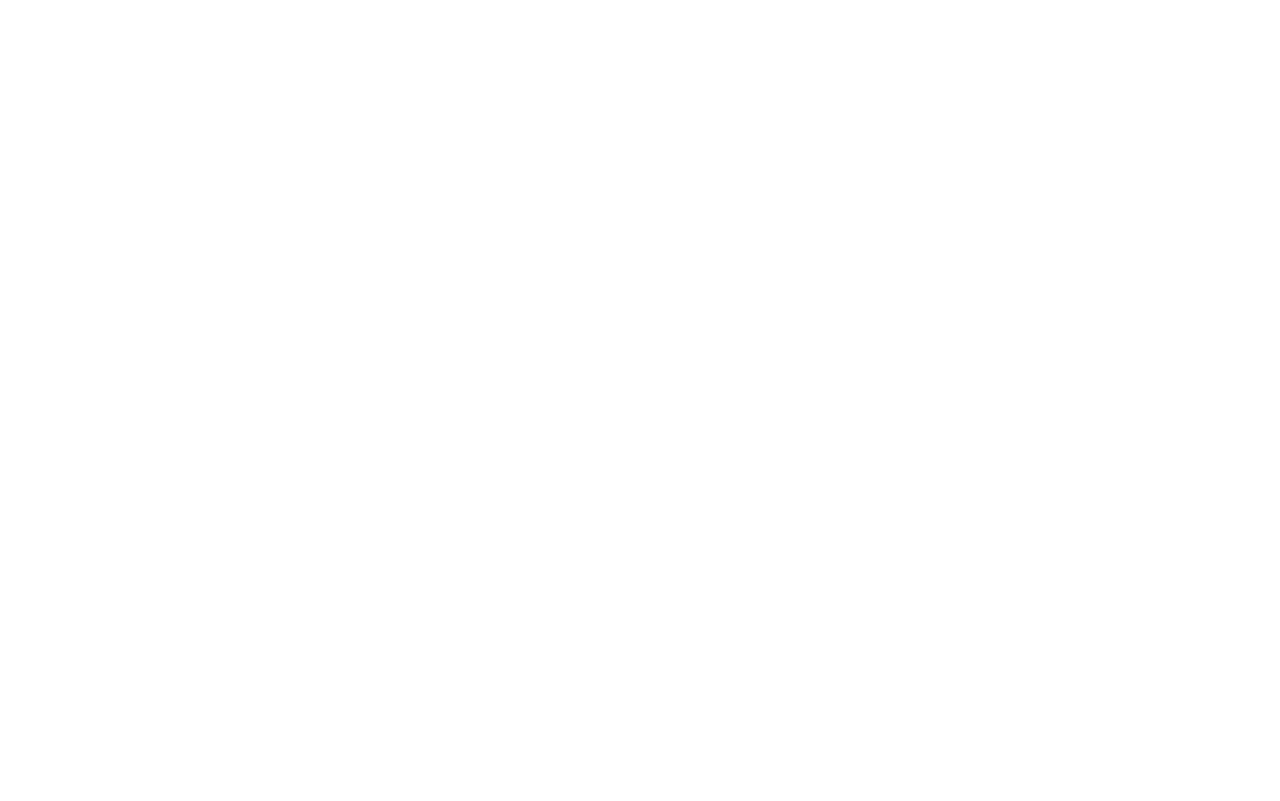
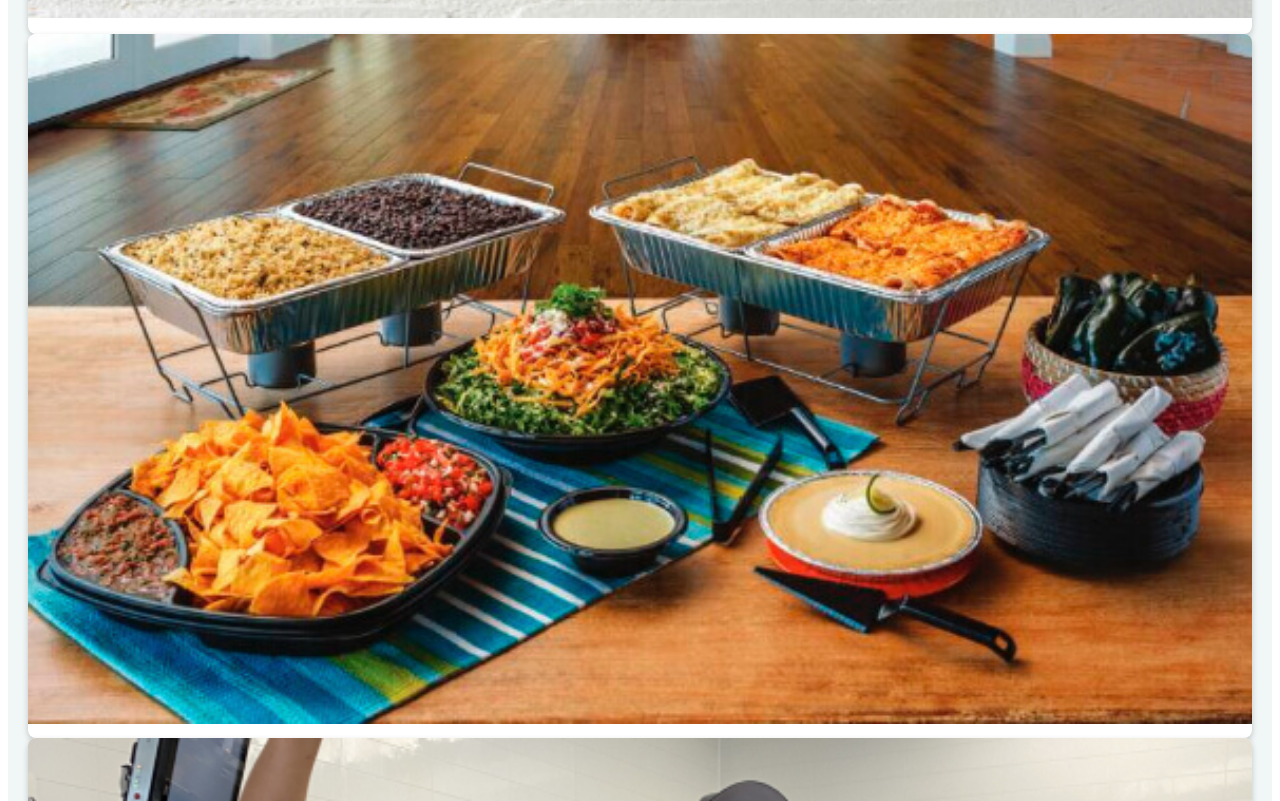
Before and after one commit to skallywag/cafe-rio, a React (Vite) app: page / in a window 1280 px wide. Shown: the part 1139-1940 px from the top of the page. Before the commit the page ends 816 px from the top, so only its background shows below. Built offline with nearby package versions, Linux system fonts and the light colour scheme.

Commit message:
created newscard component with fake data. imported newscard to home page

```diff
--- /dev/null
+++ b/src/components/newsCard/NewsCard.scss
@@ -0,0 +1,22 @@
+@import "../../styles/themes.module.scss";
+
+.newsCard {
+  text-align: left;
+  border-radius: 8px;
+  overflow: hidden;
+  box-shadow: rgb(0 0 0 / 20%) 0px 3px 6px;
+  background-color: rgb(255, 255, 255);
+  display: flex;
+  flex-direction: column;
+  height: 704px;
+
+  .content {
+    padding: 24px;
+    flex: 1 1 0%;
+    color: $primaryBlue;
+    display: flex;
+    flex-direction: column;
+    -webkit-box-pack: justify;
+    justify-content: space-between;
+  }
+}
--- /dev/null
+++ b/src/components/newsCard/NewsCard.tsx
@@ -0,0 +1,26 @@
+import "./NewsCard.scss";
+
+interface NewsCardProps {
+  id: number;
+  imageUrl: string;
+  title: string;
+  description: string;
+}
+
+const NewsCard: React.FC<NewsCardProps> = (props) => {
+  return (
+    <div className="newsCard">
+      <img width={"100%"} height="auto" src={props.imageUrl} />
+
+      <div className="content">
+        <h1 style={{ marginBottom: "16px" }}>{props.title}</h1>
+        <h2>{props.description}</h2>
+        <div style={{ display: "flex", justifyContent: "flex-end" }}>
+          <button>Order</button>
+        </div>
+      </div>
+    </div>
+  );
+};
+
+export { NewsCard };
--- /dev/null
+++ b/src/fakeData/newsCardData.ts
@@ -0,0 +1,28 @@
+import careers from "../assets/careers-home-2.jpeg";
+import burrito from "../assets/burrito-home.jpeg";
+import catering from "../assets/catering-home.jpeg";
+
+export const fakeNewsData = [
+  {
+    id: 1,
+    imageUrl: burrito,
+    title: "THE OBSESSION IS REAL.",
+    description:
+      "Come experience for yourself why guests proclaim they would drive 47 miles for our Sweet Pork, bathe in our queso or drink our tomatillo dressing. We’re proud to craft scratch-made, chef-inspired masterpieces in our kitchens every day using fresh ingredients and a heaping of flavor.",
+  },
+  {
+    id: 2,
+    imageUrl: catering,
+    title: "WE’D LOVE TO CATER YOUR NEXT EVENT.",
+    description:
+      "Share your good taste with others. We offer buffet-style or individually-packaged meal options. And we provide all the serving tools to make it easy for you to simply enjoy your event.",
+  },
+
+  {
+    id: 3,
+    imageUrl: careers,
+    title: "BE A PART OF THE CAFE RIO FAMILY.",
+    description:
+      "Obsession-worthy food starts here. We offer a variety of perks and benefits for every employee, including part-time team members! If you’re looking for a fun, fast-paced, team-driven place to call home, check us out.",
+  },
+];
--- a/src/pages/homePage/HomePage.scss
+++ b/src/pages/homePage/HomePage.scss
@@ -1,4 +1,2 @@
 .homePage {
-  padding: 40px 20px;
-  background-color: rgb(241, 246, 247);
 }
--- a/src/pages/homePage/HomePage.tsx
+++ b/src/pages/homePage/HomePage.tsx
@@ -1,13 +1,26 @@
 import { HomeCarousel } from "../../components/homeCarousel/HomeCarousel";
+import { NewsCard } from "../../components/newsCard/NewsCard";
+import { fakeNewsData } from "../../fakeData/newsCardData";
 import "./HomePage.scss";
 
 const HomePage: React.FC = () => {
   return (
-    <div className="homePage">
+    <div className="page">
       <div style={{ marginBottom: "40px" }}>
         <HomeCarousel />
       </div>
-      <div className="test"></div>
+      <div className="test">
+        {fakeNewsData.map((item) => {
+          return (
+            <NewsCard
+              id={item.id}
+              imageUrl={item.imageUrl}
+              title={item.title}
+              description={item.description}
+            />
+          );
+        })}
+      </div>
     </div>
   );
 };
--- a/src/styles/App.scss
+++ b/src/styles/App.scss
@@ -1,6 +1,7 @@
-* {
-  scroll-margin-top: 130px;
-}
 .App {
   height: 100%;
+  .page {
+    padding: 40px 20px;
+    background-color: rgb(241, 246, 247);
+  }
 }
```
